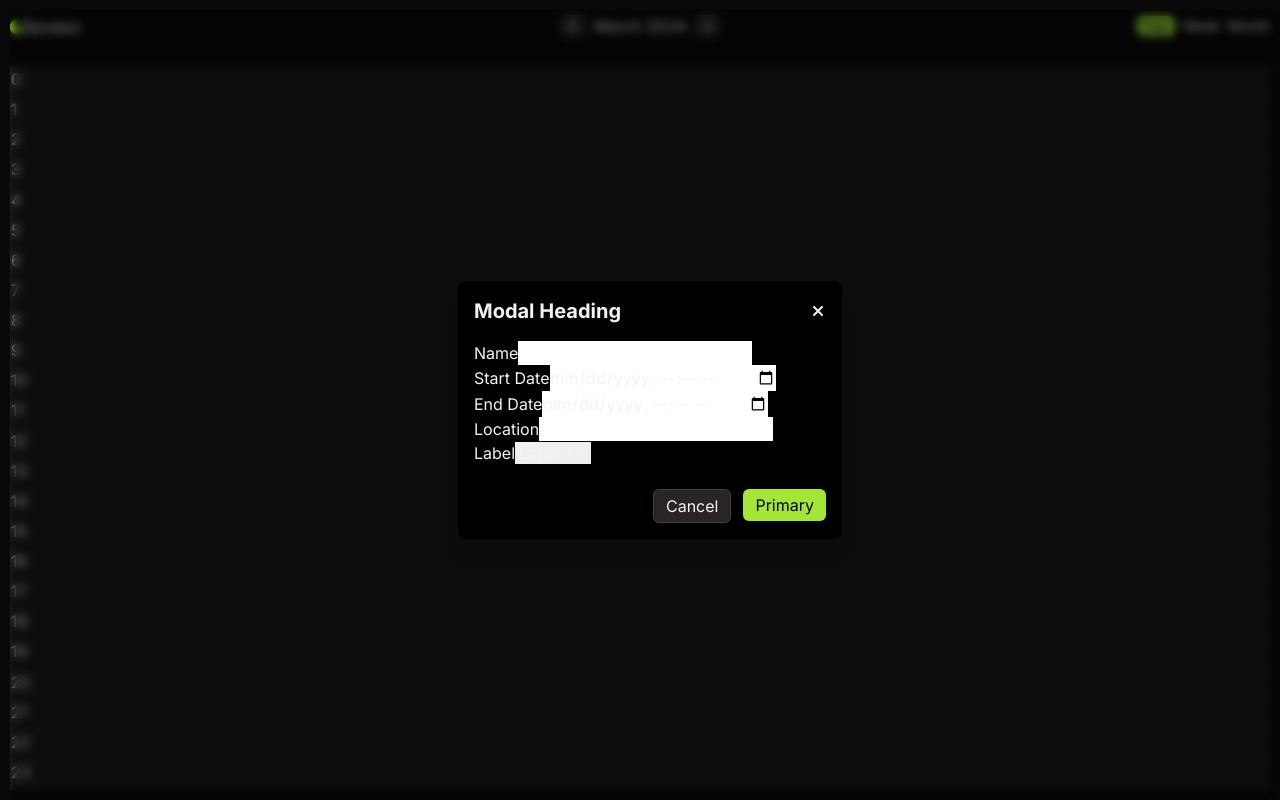
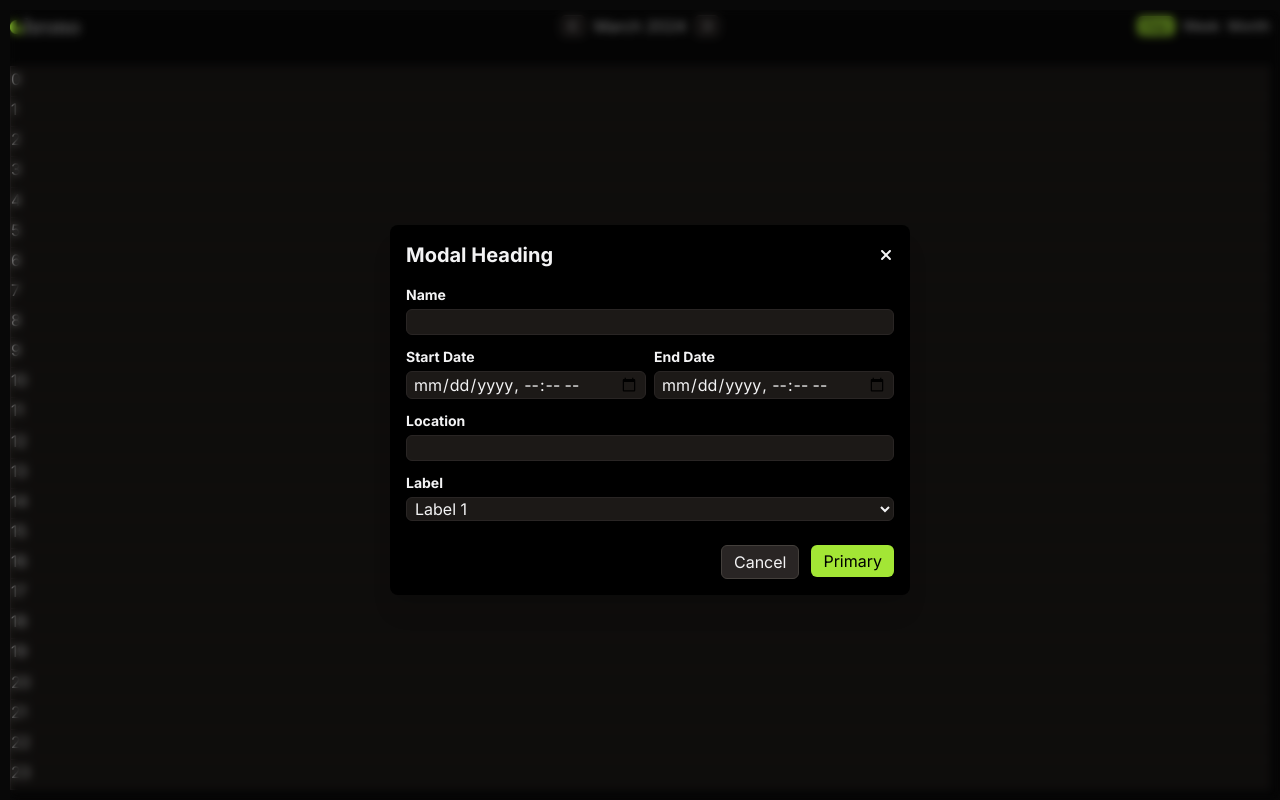
Before and after one commit to marielle-lopez/chrono, a React (Vite) app in the folder frontend/: page /day in a window 1280 px wide. Both pictures are taken after a click on the element "10". Built offline with nearby package versions, Linux system fonts and the light colour scheme; a web font is replaced by a local one.

Commit message:
create form in `EventForm` component and add styling

```diff
--- a/frontend/src/components/EventForm/EventForm.tsx
+++ b/frontend/src/components/EventForm/EventForm.tsx
@@ -4,34 +4,66 @@ const EventForm = () => {
   const { register } = useForm();
 
   return (
-    <form>
-      <div>
-        <label htmlFor="name">Name</label>
-        <input type="text" id="name" {...register('name')} />
-      </div>
-
-      <div>
-        <label htmlFor="startDate">Start Date</label>
+    <form className="flex flex-col flex-grow gap-3">
+      <div className="flex flex-col gap-1">
+        <label className="text-sm font-bold" htmlFor="name">
+          Name
+        </label>
         <input
-          type="datetime-local"
-          id="startDate"
-          {...register('startDate')}
+          className="flex-grow bg-stone-900 border border-stone-800 rounded-md"
+          type="text"
+          id="name"
+          {...register('name')}
         />
       </div>
 
-      <div>
-        <label htmlFor="endDate">End Date</label>
-        <input type="datetime-local" id="endDate" {...register('endDate')} />
+      <div className="flex gap-2">
+        <div className="flex flex-col gap-1">
+          <label className="text-sm font-bold" htmlFor="startDate">
+            Start Date
+          </label>
+          <input
+            className="bg-stone-900 border border-stone-800 rounded-md px-1.5"
+            type="datetime-local"
+            id="startDate"
+            {...register('startDate')}
+          />
+        </div>
+
+        <div className="flex flex-col gap-1">
+          <label className="text-sm font-bold" htmlFor="endDate">
+            End Date
+          </label>
+          <input
+            className="bg-stone-900 border border-stone-800 rounded-md px-1.5"
+            type="datetime-local"
+            id="endDate"
+            {...register('endDate')}
+          />
+        </div>
       </div>
 
-      <div>
-        <label htmlFor="location">Location</label>
-        <input type="text" id="location" {...register('location')} />
+      <div className="flex flex-col gap-1">
+        <label className="text-sm font-bold" htmlFor="location">
+          Location
+        </label>
+        <input
+          className="flex-grow bg-stone-900 border border-stone-800 rounded-md"
+          type="text"
+          id="location"
+          {...register('location')}
+        />
       </div>
 
-      <div>
-        <label htmlFor="label">Label</label>
-        <select id="label" {...register('label')}>
+      <div className="flex flex-col gap-1">
+        <label className="text-sm font-bold" htmlFor="label">
+          Label
+        </label>
+        <select
+          className="flex-grow bg-stone-900 border border-stone-800 rounded-md px-1"
+          id="label"
+          {...register('label')}
+        >
           <option>Label 1</option>
           <option>Label 2</option>
           <option>Label 3</option>
```
